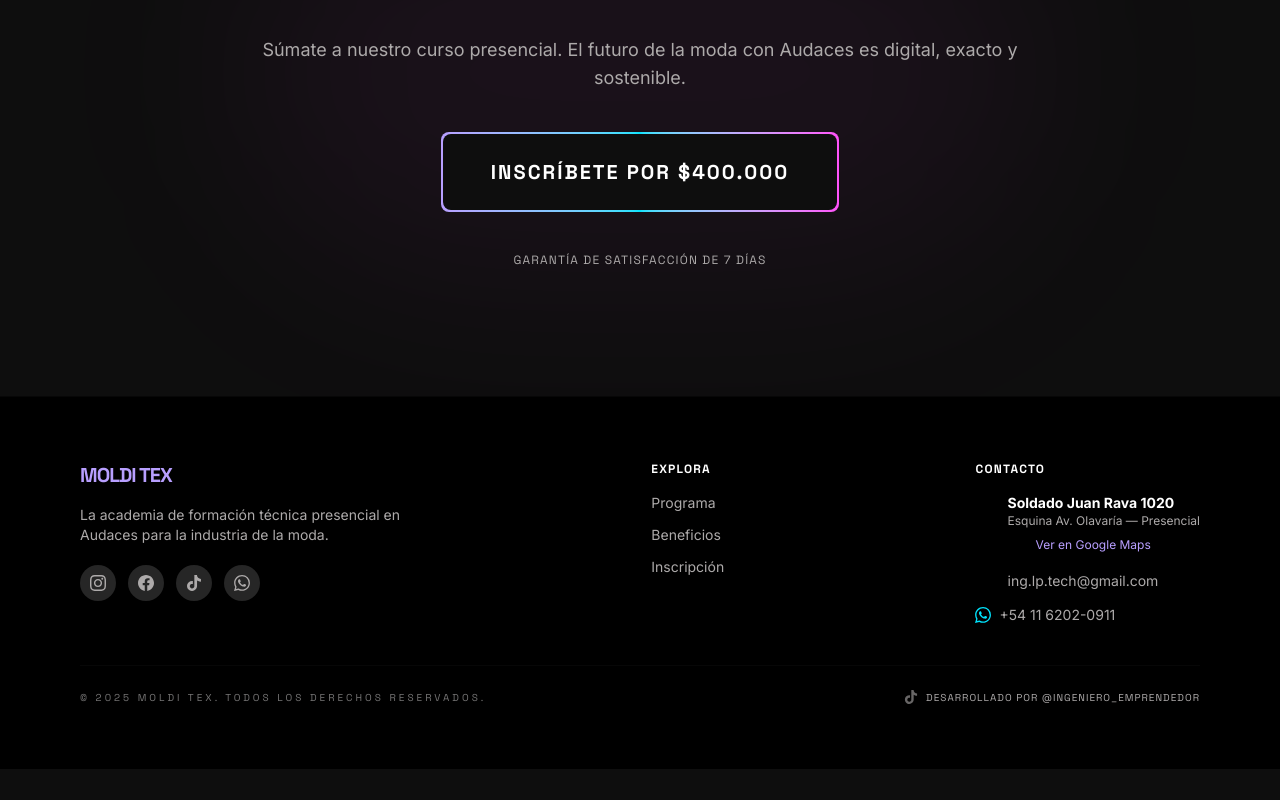
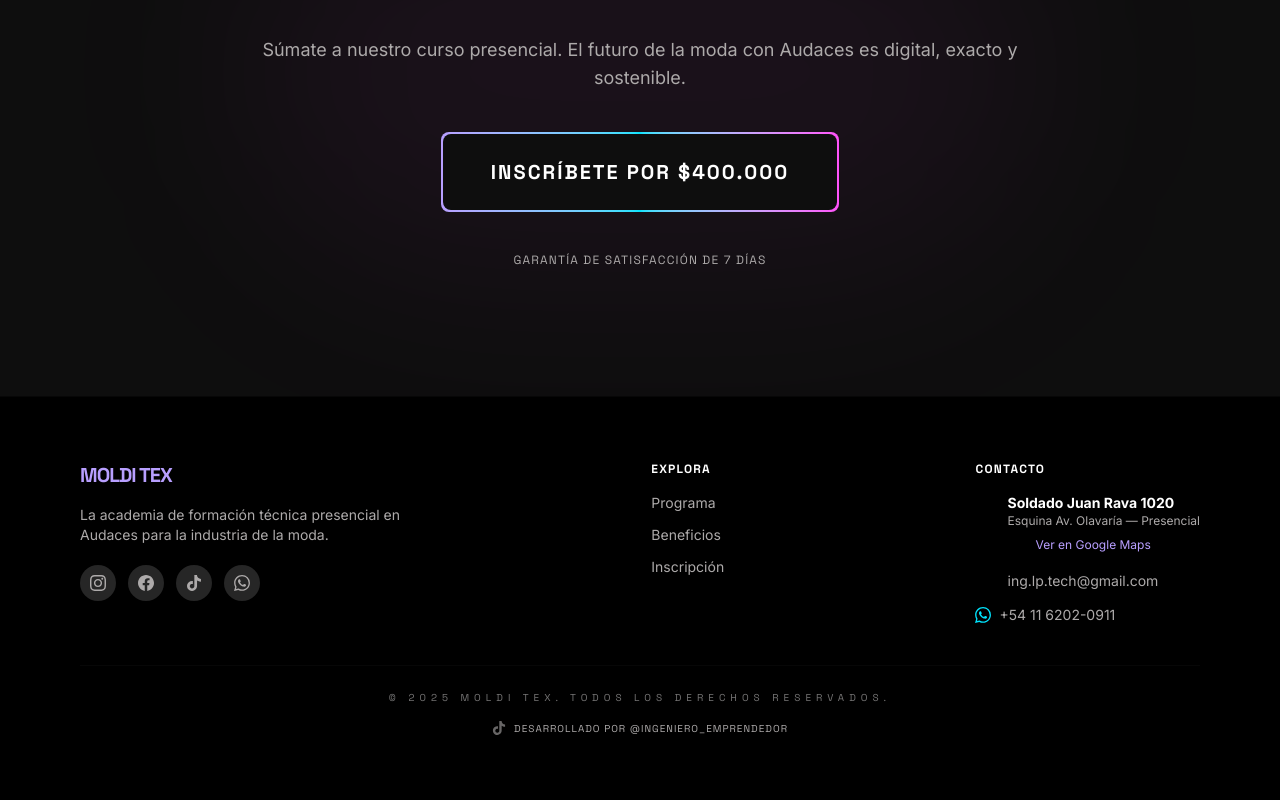
Before and after one commit to ing-lp-tech/CursoMolderia, a React (Vite) app: page / in a window 1280 px wide. Shown: the part 2774-3574 px from the top of the page. Before the commit the page ends 3543 px from the top, so only its background shows below. Built offline with nearby package versions, Linux system fonts and the light colour scheme; no server answers.

Commit message:
feat:modify footer

```diff
--- a/src/pages/LandingPage.jsx
+++ b/src/pages/LandingPage.jsx
@@ -270,14 +270,14 @@ export default function LandingPage() {
             </div>
           </div>
 
-          <div className="pt-6 border-t border-outline-variant/10 flex flex-col md:flex-row items-center justify-between gap-4">
-            <p className="font-label text-[10px] text-outline uppercase tracking-[0.3em]">© 2025 MOLDI TEX. TODOS LOS DERECHOS RESERVADOS.</p>
+          <div className="pt-6 border-t border-outline-variant/10 flex flex-col items-center justify-center gap-4 text-center pb-8 md:pb-0">
+            <p className="font-label text-[10px] text-outline uppercase tracking-[0.3em] md:tracking-[0.5em]">© 2025 MOLDI TEX. TODOS LOS DERECHOS RESERVADOS.</p>
             {/* Creator credit */}
             <a
               href="https://www.tiktok.com/@ingeniero_emprendedor"
               target="_blank"
               rel="noreferrer"
-              className="flex items-center gap-2 text-on-surface-variant hover:text-primary transition-colors group"
+              className="flex items-center justify-center gap-2 text-on-surface-variant hover:text-primary transition-colors group"
             >
               <svg viewBox="0 0 24 24" className="w-3.5 h-3.5 fill-current opacity-60 group-hover:opacity-100"><path d="M12.525.02c1.31-.02 2.61-.01 3.91-.02.08 1.53.63 3.09 1.75 4.17 1.12 1.11 2.7 1.62 4.24 1.79v4.03c-1.44-.05-2.89-.35-4.2-.97-.57-.26-1.1-.59-1.62-.93-.01 2.92.01 5.84-.02 8.75-.08 1.4-.54 2.79-1.35 3.94-1.31 1.92-3.58 3.17-5.91 3.21-1.43.08-2.86-.31-4.08-1.03-2.02-1.19-3.44-3.37-3.65-5.71-.02-.5-.03-1-.01-1.49.18-1.9 1.12-3.72 2.58-4.96 1.66-1.44 3.98-2.13 6.15-1.72.02 1.48-.04 2.96-.04 4.44-.99-.32-2.15-.23-3.02.37-.63.41-1.11 1.04-1.36 1.75-.21.51-.15 1.07-.14 1.61.24 1.64 1.82 3.02 3.5 2.87 1.12-.01 2.19-.66 2.77-1.61.19-.33.4-.67.41-1.06.1-1.79.06-3.57.07-5.36.01-4.03-.01-8.05.02-12.07z" /></svg>
               <span className="font-label text-[10px] uppercase tracking-widest">Desarrollado por @ingeniero_emprendedor</span>
```
